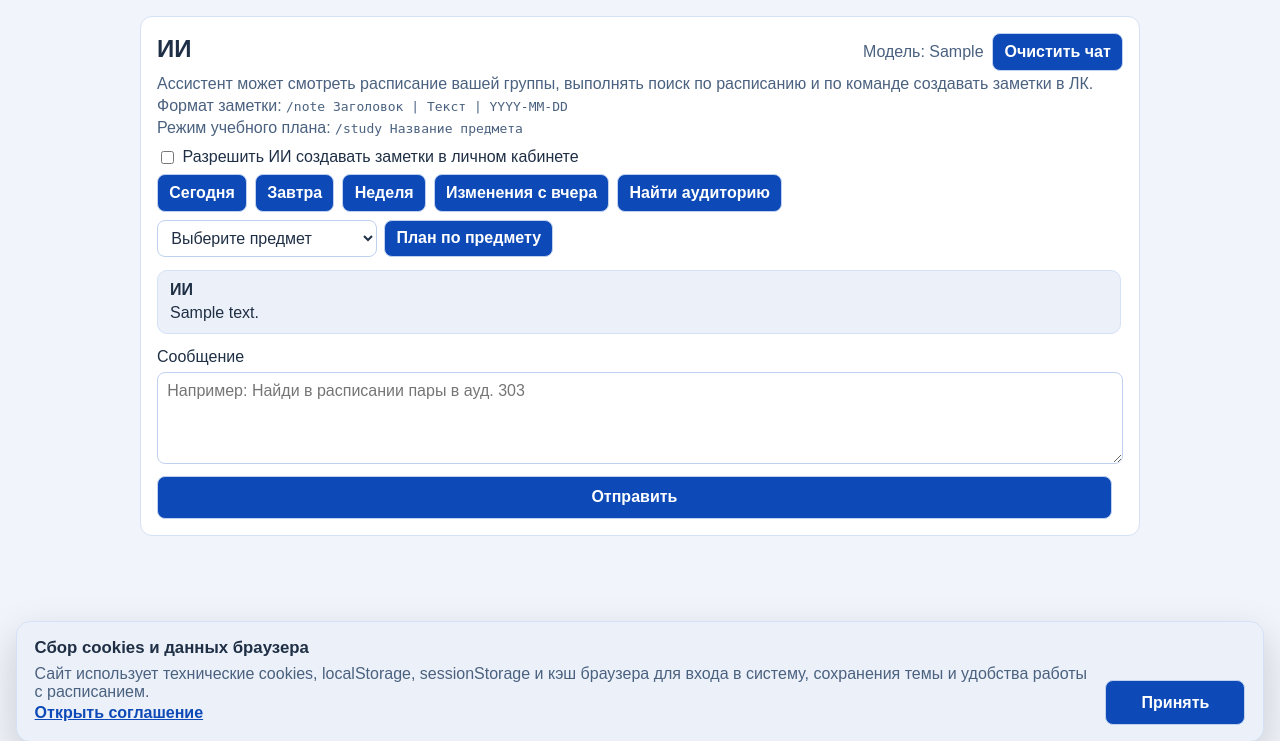
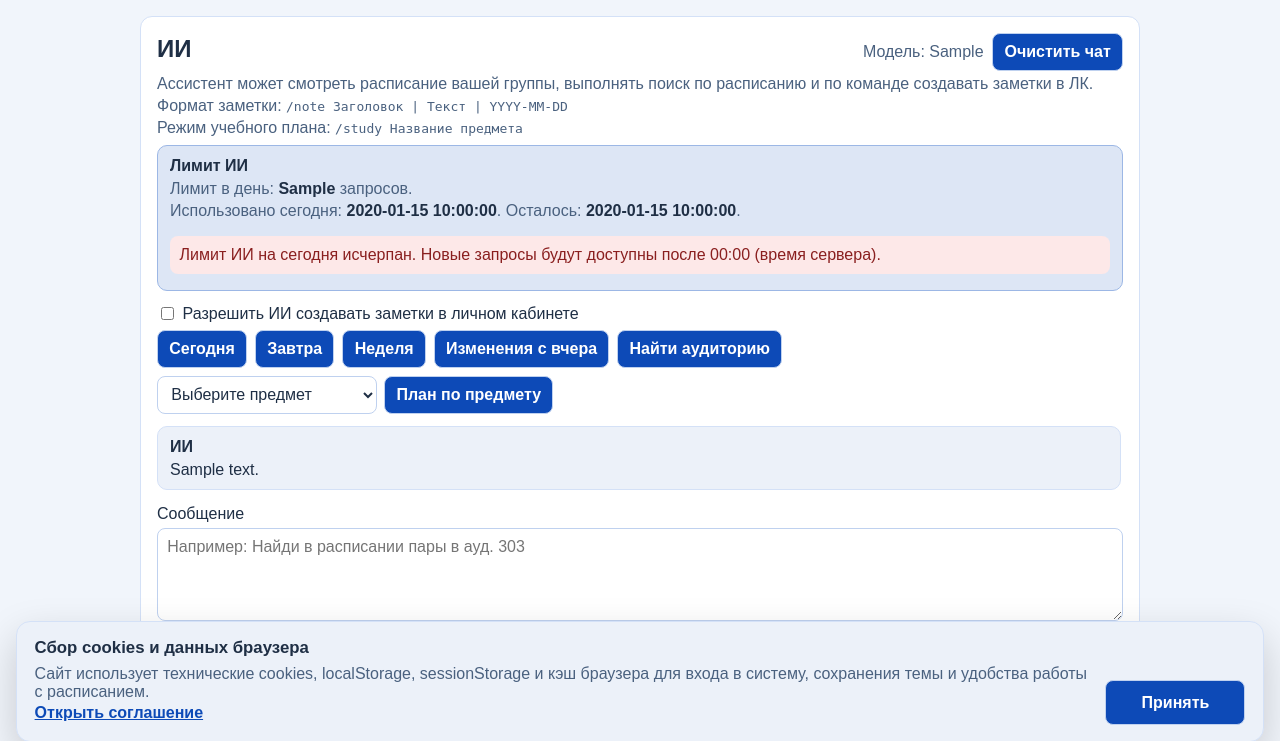
Before and after one commit to rusas161rus/RKSI, a Flask app: template templates/ai_chat.html in a window 1280 px wide. Shown: the part 42-783 px from the top of the page. Run offline with Flask 3, Linux system fonts and the light colour scheme; the template is opened without the code that fills it: most values are stand-ins (such as "Sample title", 1, 10 or a date in 2020); some libraries are stand-ins or nearby versions.

Commit message:
Показать лимит ИИ и остаток запросов в чате

```diff
--- a/static/style.css
+++ b/static/style.css
@@ -904,6 +904,23 @@ th, td {
   margin-top: 0.7rem;
 }
 
+.ai-limit-note {
+  border: 1px solid color-mix(in srgb, var(--primary) 28%, var(--card-border));
+  border-radius: 10px;
+  padding: 0.65rem 0.75rem;
+  margin: 0.55rem 0 0.8rem;
+  background: color-mix(in srgb, var(--card-bg) 86%, var(--primary) 14%);
+}
+
+.ai-limit-note h3 {
+  margin: 0 0 0.35rem;
+  font-size: 1rem;
+}
+
+.ai-limit-note .meta strong {
+  color: var(--text);
+}
+
 .ai-quick-actions {
   display: flex;
   flex-wrap: wrap;
--- a/templates/ai_chat.html
+++ b/templates/ai_chat.html
@@ -14,6 +14,19 @@
   {% if not llm_ready %}
   <p class="alert alert-error">Сервис ИИ временно недоступен: {{ llm_error }}</p>
   {% endif %}
+
+  <section class="ai-limit-note">
+    <h3>Лимит ИИ</h3>
+    {% if ai_access.is_admin %}
+    <p class="meta">Для администраторов лимит сообщений не применяется.</p>
+    {% else %}
+    <p class="meta">Лимит в день: <strong>{{ ai_access.daily_limit }}</strong> запросов.</p>
+    <p class="meta">Использовано сегодня: <strong>{{ ai_access.used_today }}</strong>. Осталось: <strong>{{ ai_access.remaining_today }}</strong>.</p>
+    {% if not ai_access.can_send_message %}
+    <p class="alert alert-error">Лимит ИИ на сегодня исчерпан. Новые запросы будут доступны после 00:00 (время сервера).</p>
+    {% endif %}
+    {% endif %}
+  </section>
 
   <form id="aiSettingsForm" class="grid-form ai-settings-form">
     <label class="inline-check">
@@ -81,6 +94,7 @@
 <script>
   (function () {
     var llmReady = {{ llm_ready | tojson }};
+    var aiAccess = {{ ai_access | tojson }};
     var initialPendingNote = {{ pending_note | tojson }};
     var settingsForm = document.getElementById('aiSettingsForm');
     var allowNoteCreation = document.getElementById('allowNoteCreation');
@@ -267,6 +281,22 @@
       return;
     }
 
+    if (aiAccess && aiAccess.can_send_message === false) {
+      messageInput.disabled = true;
+      sendButton.disabled = true;
+      if (clearChatBtn) clearChatBtn.disabled = true;
+      if (quickActions) {
+        quickActions.querySelectorAll('button').forEach(function (btn) {
+          btn.disabled = true;
+        });
+        if (studySubjectSelect) studySubjectSelect.disabled = true;
+      }
+      setStatus(aiAccess.denied_reason || 'Лимит ИИ на сегодня исчерпан.');
+      renderPendingNote(initialPendingNote);
+      chatLog.scrollTop = chatLog.scrollHeight;
+      return;
+    }
+
     renderPendingNote(initialPendingNote);
 
     if (settingsForm && allowNoteCreation) {
```
